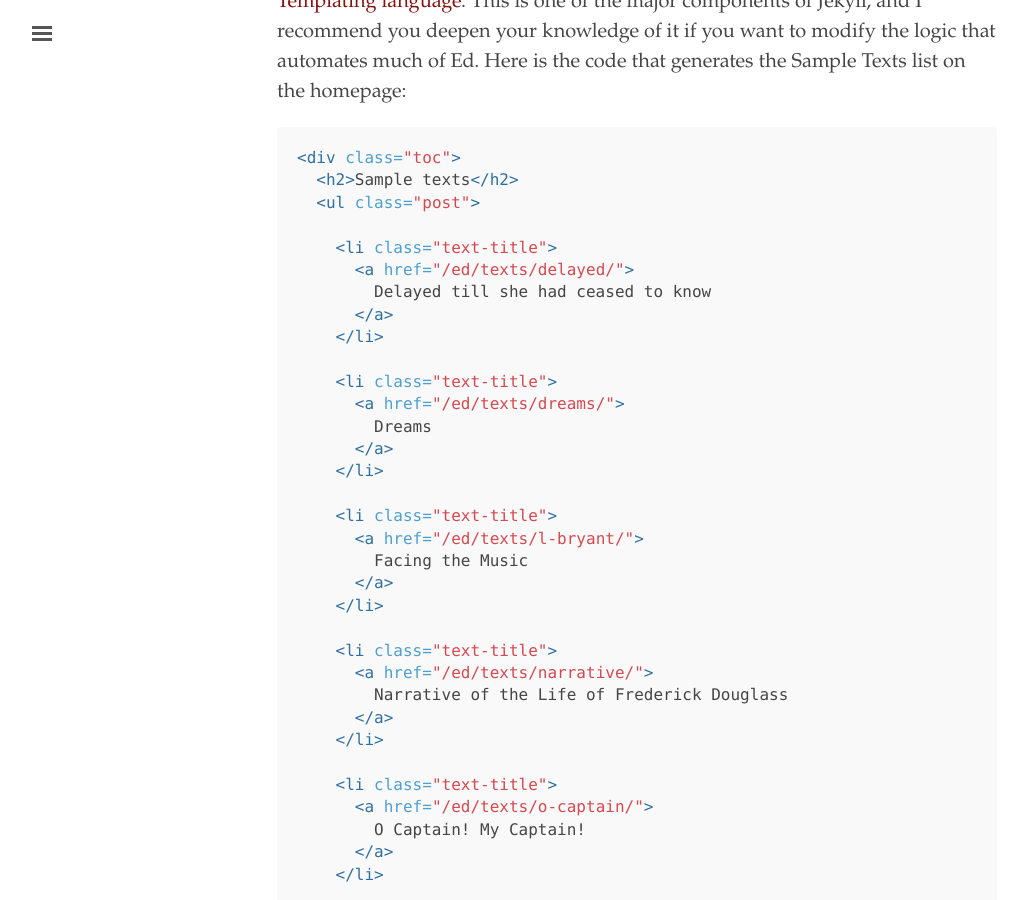
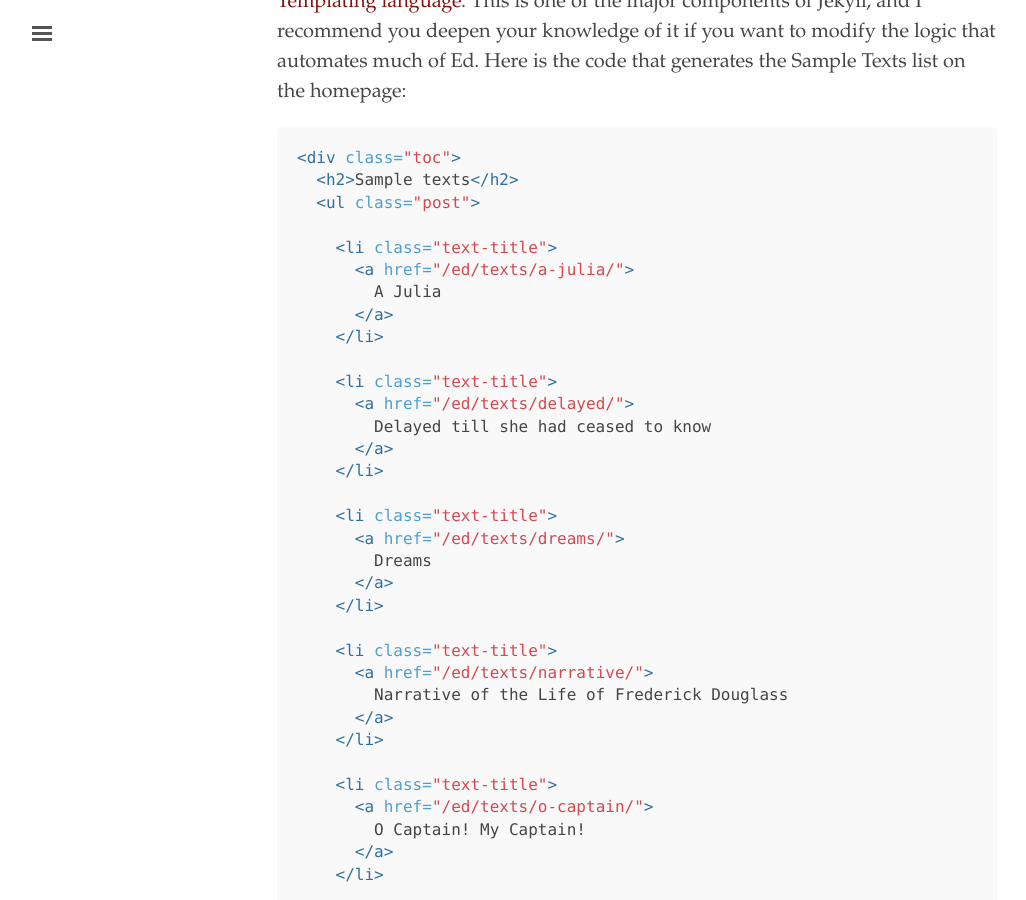
Before and after one commit to graceaitken7/louise, a Jekyll site: the page built from documentation.md, in a window 1280 px wide and 900 px high, scrolled down 17712 px. Shown: the whole window, without its empty margins (3-1029 px from the left). Built offline with Jekyll 4.4.1, drawn with Linux system fonts in a browser that asks for light colours.

Commit message:
Update and rename l-bryant.md to a-julia.md

```diff
--- a/_texts/l-bryant.md
+++ b/_texts/a-julia.md
@@ -1,9 +1,9 @@
 ---
-layout: prose
-title: Facing the Music
-author: Louise Bryant
-editor: Grace Aitken
-source: Yale University Manuscripts and Archives
+layout: poem
+title: A Julia
+author: A Julia
+editor: Alex Gil
+source: Ciudad Seva
 ---
 
 - Ya las gentes murmuran que yo soy tu enemiga
```
